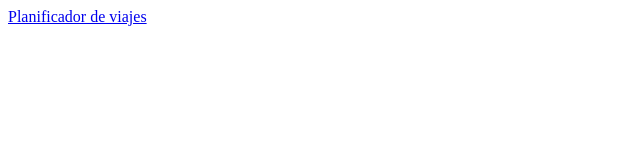
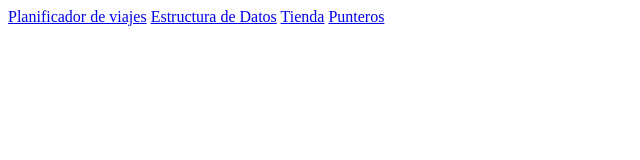
Before and after one commit to HilaryRod/1-E-WEB-LOGICA, a plain HTML site: page index.html in a window 1280 px wide. Shown: the whole page, without its empty margins (0-640 px from the left). Drawn offline with Linux system fonts and the light colour scheme.

Commit message:
Actualizacion index

```diff
--- a/index.html
+++ b/index.html
@@ -7,5 +7,9 @@
 </head>
 <body>
     <a href="./01-intro-ECMAsrcipt/proyectoPlanificadorDeViajes/proyecto.html">Planificador de viajes</a>
+    <a href="./02-estructura-de-datos/datos.html">Estructura de Datos</a>
+    <a href="./03-metodos-arreglos/tienda/tienda.html">Tienda</a>
+    <a href="./04-algoritmo-2-punteros/punteros.html">Punteros</a>
+</body>
 </body>
 </html>
```
